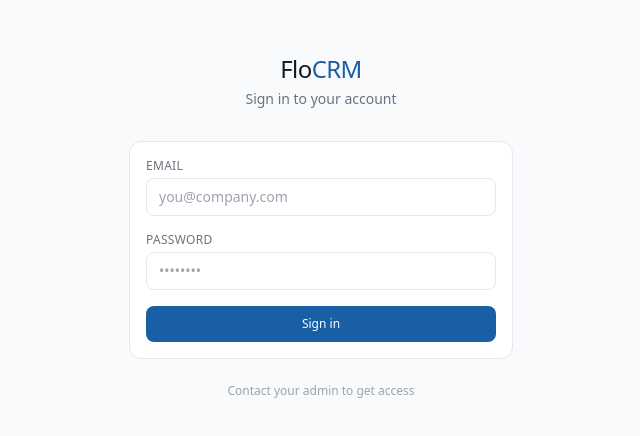
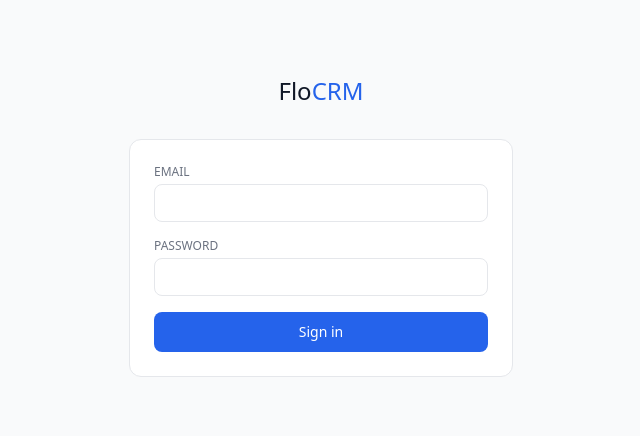
Before and after one commit to floretcapitals/flocrm, a Next.js app in the folder flocrm/: page /auth/login in a window 1280 px wide. Shown: the part 174-610 px from the top of the page, without its empty margins (319-959 px from the left). Built offline with nearby package versions, Linux system fonts and the light colour scheme.

Commit message:
Update page.tsx

```diff
--- a/flocrm/src/app/auth/login/page.tsx
+++ b/flocrm/src/app/auth/login/page.tsx
@@ -5,57 +5,56 @@ import { createClient } from '@/lib/supabase/client'
 export default function LoginPage() {
   const [email, setEmail] = useState('')
   const [password, setPassword] = useState('')
-  const [error, setError] = useState('')
+  const [status, setStatus] = useState('')
   const [loading, setLoading] = useState(false)
 
   async function handleLogin(e: React.FormEvent) {
     e.preventDefault()
     setLoading(true)
-    setError('')
+    setStatus('Attempting sign in...')
+
     const supabase = createClient()
-    const { error } = await supabase.auth.signInWithPassword({ email, password })
+    const { data, error } = await supabase.auth.signInWithPassword({ email, password })
+
     if (error) {
-      setError(error.message)
+      setStatus('ERROR: ' + error.message)
       setLoading(false)
-    } else {
-      window.location.href = '/dashboard'
+      return
     }
+
+    setStatus('Signed in! User: ' + data.user?.email + ' — redirecting...')
+    setTimeout(() => {
+      window.location.replace('/dashboard')
+    }, 2000)
   }
 
   return (
     <div className="min-h-screen flex items-center justify-center bg-gray-50 px-4">
       <div className="w-full max-w-sm">
         <div className="text-center mb-8">
-          <h1 className="text-2xl font-medium tracking-tight">
-            Flo<span className="text-brand">CRM</span>
-          </h1>
-          <p className="text-sm text-gray-500 mt-1">Sign in to your account</p>
+          <h1 className="text-2xl font-medium">Flo<span className="text-blue-600">CRM</span></h1>
         </div>
-        <div className="card">
+        <div className="bg-white border border-gray-200 rounded-xl p-6">
           <form onSubmit={handleLogin} className="space-y-4">
             <div>
-              <label className="label">Email</label>
-              <input className="input" type="email" value={email}
-                onChange={e => setEmail(e.target.value)} required
-                placeholder="you@company.com" />
+              <label className="block text-xs font-medium text-gray-500 mb-1">EMAIL</label>
+              <input className="w-full px-3 py-2 border border-gray-200 rounded-lg text-sm"
+                type="email" value={email} onChange={e => setEmail(e.target.value)} required />
             </div>
             <div>
-              <label className="label">Password</label>
-              <input className="input" type="password" value={password}
-                onChange={e => setPassword(e.target.value)} required
-                placeholder="••••••••" />
+              <label className="block text-xs font-medium text-gray-500 mb-1">PASSWORD</label>
+              <input className="w-full px-3 py-2 border border-gray-200 rounded-lg text-sm"
+                type="password" value={password} onChange={e => setPassword(e.target.value)} required />
             </div>
-            {error && (
-              <p className="text-xs text-red-600 bg-red-50 px-3 py-2 rounded-lg">{error}</p>
+            {status && (
+              <p className="text-xs p-3 rounded-lg bg-gray-50 border border-gray-200 break-all">{status}</p>
             )}
-            <button className="btn-primary w-full justify-center py-2.5" disabled={loading}>
+            <button type="submit" disabled={loading}
+              className="w-full py-2.5 bg-blue-600 text-white rounded-lg text-sm font-medium disabled:opacity-50">
               {loading ? 'Signing in…' : 'Sign in'}
             </button>
           </form>
         </div>
-        <p className="text-center text-xs text-gray-400 mt-6">
-          Contact your admin to get access
-        </p>
       </div>
     </div>
   )
```
